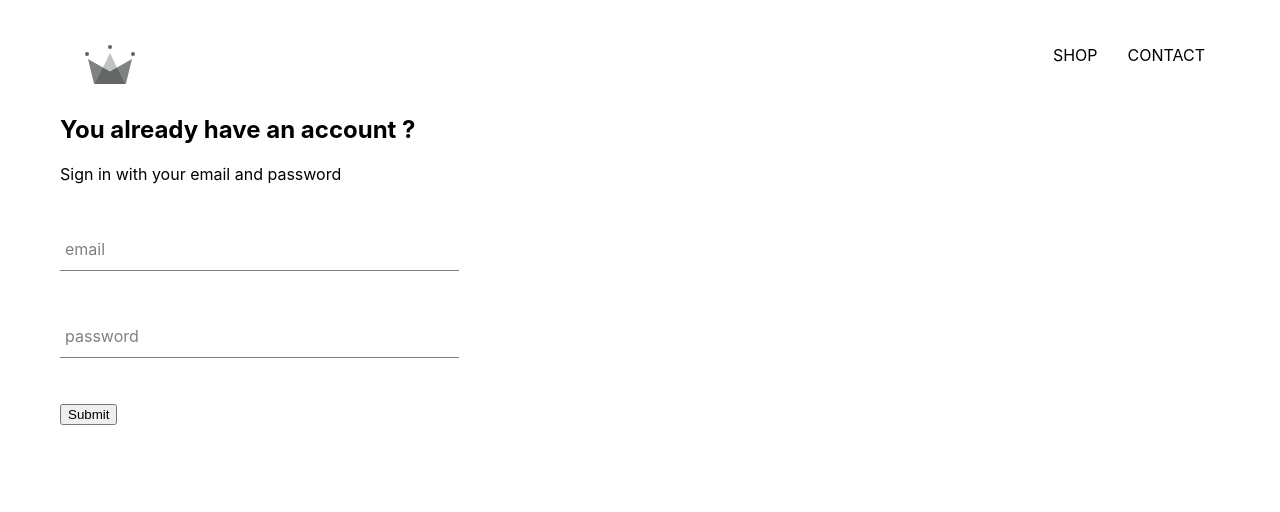
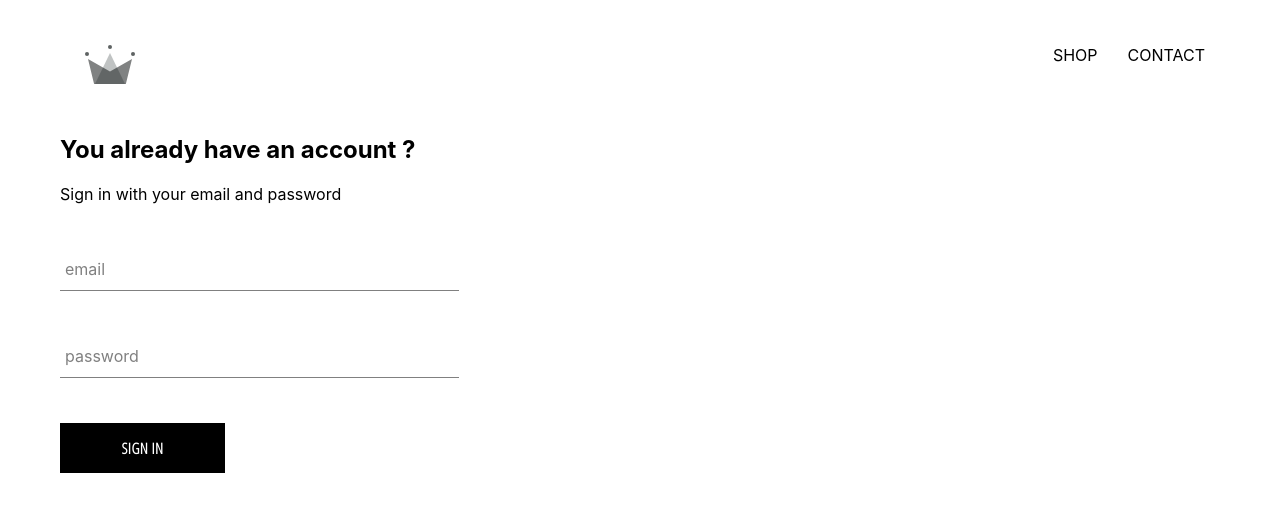
Before and after one commit to miraDask/conf-shop, a React (Create React App) app: page /signin in a window 1280 px wide. Shown: the top 512 px of the page. Built offline with nearby package versions, Linux system fonts and the light colour scheme.

Commit message:
add custom-button component and add firebase to

```diff
--- a/package.json
+++ b/package.json
@@ -6,6 +6,7 @@
     "@testing-library/jest-dom": "^4.2.4",
     "@testing-library/react": "^9.3.2",
     "@testing-library/user-event": "^7.1.2",
+    "firebase": "^7.14.3",
     "node-sass": "^4.14.1",
     "react": "^16.13.1",
     "react-dom": "^16.13.1",
--- /dev/null
+++ b/src/components/custom-button/custom-button.component.jsx
@@ -0,0 +1,11 @@
+import React from "react";
+
+import "./custom-button.styles.scss";
+
+const CustomButton = ({ children, ...otherProps }) => (
+  <button className="custom-button" {...otherProps}>
+    {children}
+  </button>
+);
+
+export default CustomButton;
--- /dev/null
+++ b/src/components/custom-button/custom-button.styles.scss
@@ -0,0 +1,22 @@
+.custom-button {
+  min-width: 165px;
+  width: auto;
+  height: 50px;
+  letter-spacing: 0.5px;
+  line-height: 50px;
+  padding: 0 35px 0 35px;
+  font-size: 15px;
+  background-color: black;
+  color: white;
+  text-transform: uppercase;
+  font-family: 'Open Sans Condensed';
+  font-weight: bolder;
+  border: none;
+  cursor: pointer;
+
+  &:hover {
+    background-color: white;
+    color: black;
+    border: 1px solid black;
+  }
+}
--- a/src/components/sign-in/sign-in.component.jsx
+++ b/src/components/sign-in/sign-in.component.jsx
@@ -1,5 +1,6 @@
 import React from "react";
 import FormInput from "../form-input/form-input.component";
+import CustomButton from '../custom-button/custom-button.component'
 
 import "./sign-in.styles.scss";
 
@@ -42,7 +43,7 @@
             required
             handleOnChange={this.handleOnChange}
           />
-          <input type="submit" value="Submit"></input>
+          <CustomButton type="submit"> Sign in </CustomButton>
         </form>
       </div>
     );
--- a/src/components/sign-in/sign-in.styles.scss
+++ b/src/components/sign-in/sign-in.styles.scss
@@ -1,3 +1,9 @@
 .sign-in{
     width: 30vw;
+    display: flex;
+    flex-direction: column;
+
+    .title {
+        margin: 10px 0px;
+    }
 }
```
Also changed, not shown: 2 other files (tests, documents, lock files or other folders).
